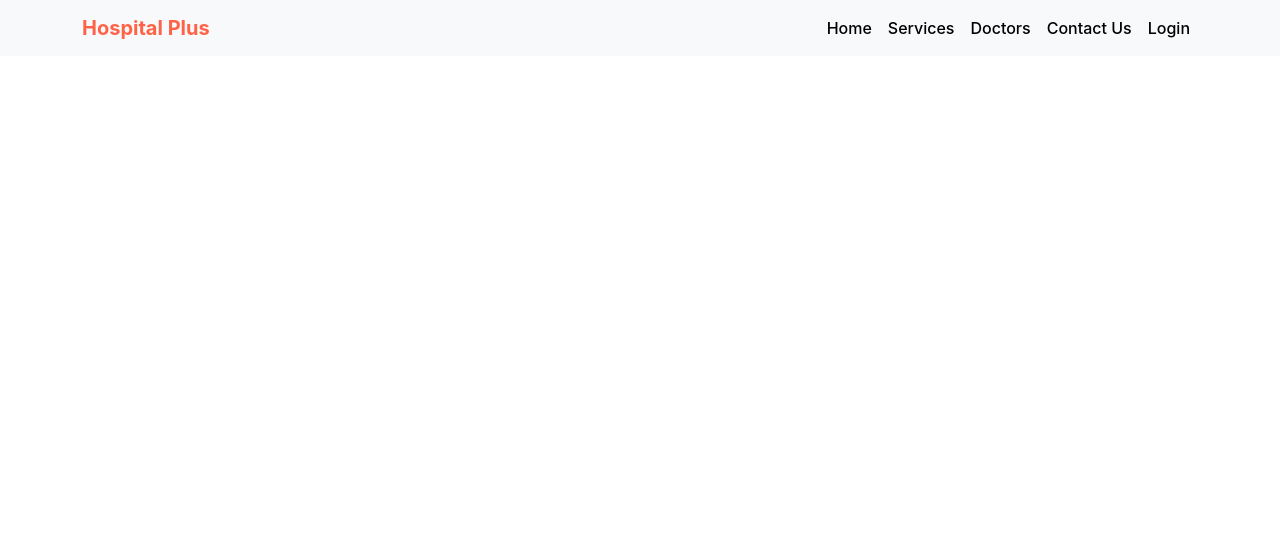
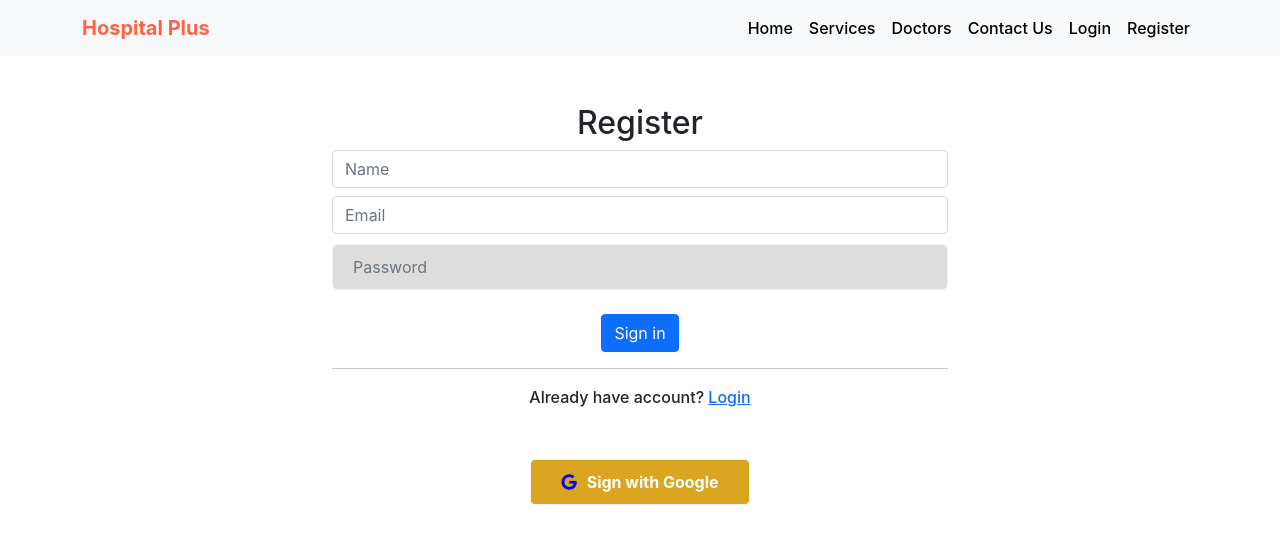
Before and after one commit to SaifRakib/HealthCare-React-Firebase-ReactRouter, a React (Create React App) app: page /register in a window 1280 px wide. Shown: the top 544 px of the page. Built offline with nearby package versions, Linux system fonts and the light colour scheme; no server answers.

Commit message:
Register

```diff
--- a/src/App.js
+++ b/src/App.js
@@ -5,6 +5,8 @@ import Home from './components/Home/Home';
 import Login from './components/Login/Login';
 import MoreDoctors from './components/MoreDoctors/MoreDoctors';
 import Navbar from './components/Navbar/Navbar';
+import NotFound from './components/Newsletter/NotFound';
+import Register from './components/Registration/Register';
 import ServiceDetails from './components/ServiceDetails/ServiceDetails';
 import AuthProvider from './Context/AuthProvider';
 
@@ -32,6 +34,12 @@ function App() {
                     <Route path="/login">
                         <Login></Login>
                     </Route>
+                    <Route path="/register">
+                        <Register></Register>
+                    </Route>
+                    <Route path="*">
+                        <NotFound></NotFound>
+                    </Route>
                 </Switch>
             </Router>
    </AuthProvider>
--- a/src/components/Login/Login.js
+++ b/src/components/Login/Login.js
@@ -19,7 +19,7 @@ const Login = () => {
                     <button type="submit">Login</button>
                 </div>
                 <hr />
-                <p className="text-center login_toggle">New to Hospital plus? <Link to="/signup">Sign Up</Link></p>
+                <p className="text-center login_toggle">New to Hospital plus? <Link to="/register">Sign Up</Link></p>
 
                 <div className="google_sign text-center">
                     <button type="submit" onClick={signInUsingGoogle}><i className="fab fa-google"></i>Sign with Google</button>
--- a/src/components/Navbar/Navbar.js
+++ b/src/components/Navbar/Navbar.js
@@ -38,6 +38,10 @@ const Navbar = () => {
                         <Link className="nav-link" to="/login">Login</Link>
                     </li> }
 
+                    <li className="nav-item">
+                    <Link className="nav-link" to="/register">Register</Link>
+                   </li>
+
                     </ul>
                 </div>
              </div>
--- /dev/null
+++ b/src/components/Newsletter/NotFound.js
@@ -0,0 +1,11 @@
+import React from 'react';
+
+const NotFound = () => {
+    return (
+        <div>
+            <h1 className="text-center" style={{color:'red'}}>Page Not Found</h1>
+        </div>
+    );
+};
+
+export default NotFound;
--- /dev/null
+++ b/src/components/Registration/Register.js
@@ -0,0 +1,44 @@
+import React from 'react';
+import { Link } from 'react-router-dom';
+import useAuth from '../../hooks/useAuth';
+import './Register.css'
+
+const Register = () => {
+    const {signInUsingGoogle} = useAuth();
+    return (
+        <div className="container w-50 mt-5">
+            <h2 className="text-center">Register</h2>
+           <form className="register-form">
+                <div className="form-group row mt-2">
+                    <div className="col-sm-12">
+                    <input type="name" className="form-control" id="name" placeholder="Name"/>
+                    </div>
+                </div>
+                <div className="form-group row mt-2">
+                    <div className="col-sm-12">
+                    <input type="email" className="form-control" id="inputEmail3" placeholder="Email"/>
+                    </div>
+                </div>
+                <div className="form-group row">
+                    <div className="col-sm-12">
+                    <input type="password" className="form-control" id="inputPassword3" placeholder="Password"/>
+                    </div>
+                </div>
+
+                <div className="form-group row text-center">
+                    <div className="col-sm-12 mt-4">
+                    <button type="submit" className="btn btn-primary">Sign in</button>
+                    </div>
+                </div>
+                <hr />
+                <p className="text-center login_toggle">Already have account? <Link to="/login">Login</Link></p>
+
+                <div className="google_sign text-center">
+                    <button type="submit" onClick={signInUsingGoogle}><i className="fab fa-google"></i>Sign with Google</button>
+                </div>
+            </form>
+        </div>
+    );
+};
+
+export default Register;
```
Also changed, not shown: src/components/Registration/Register.css (added).
